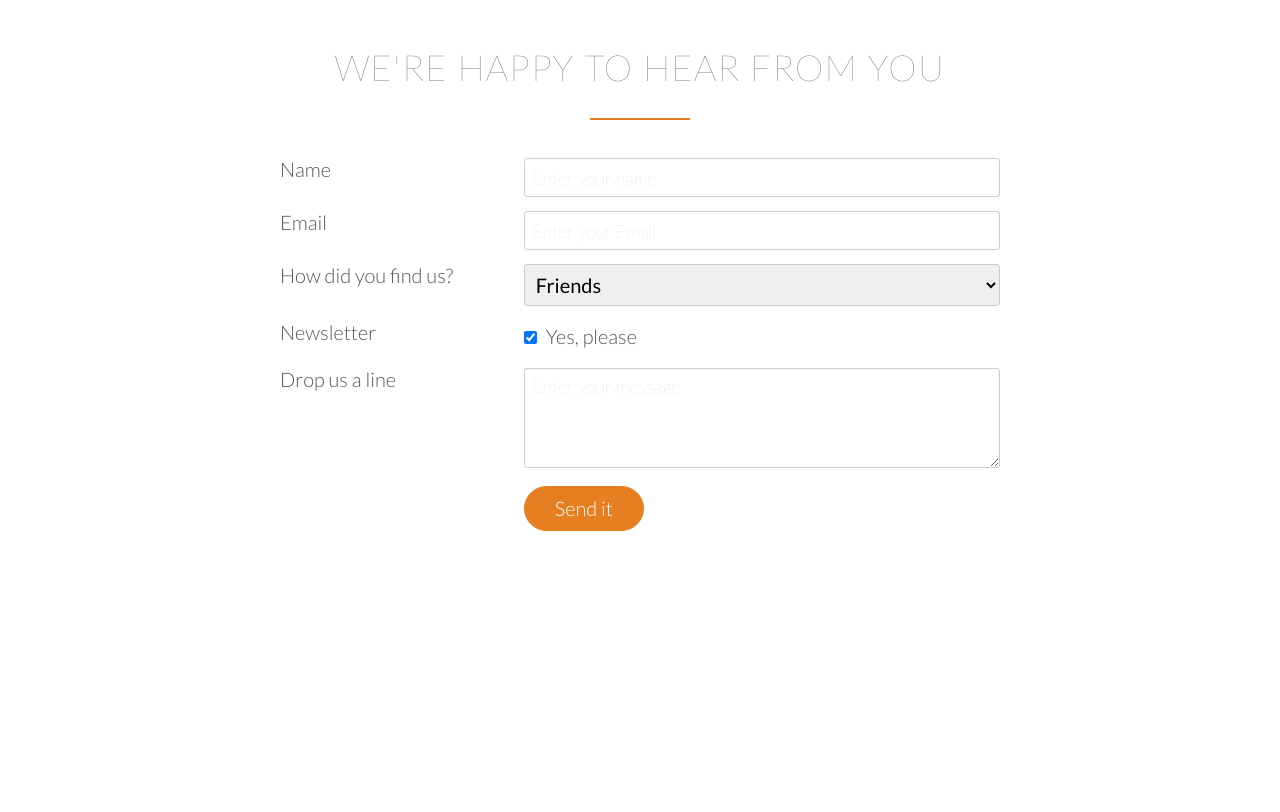
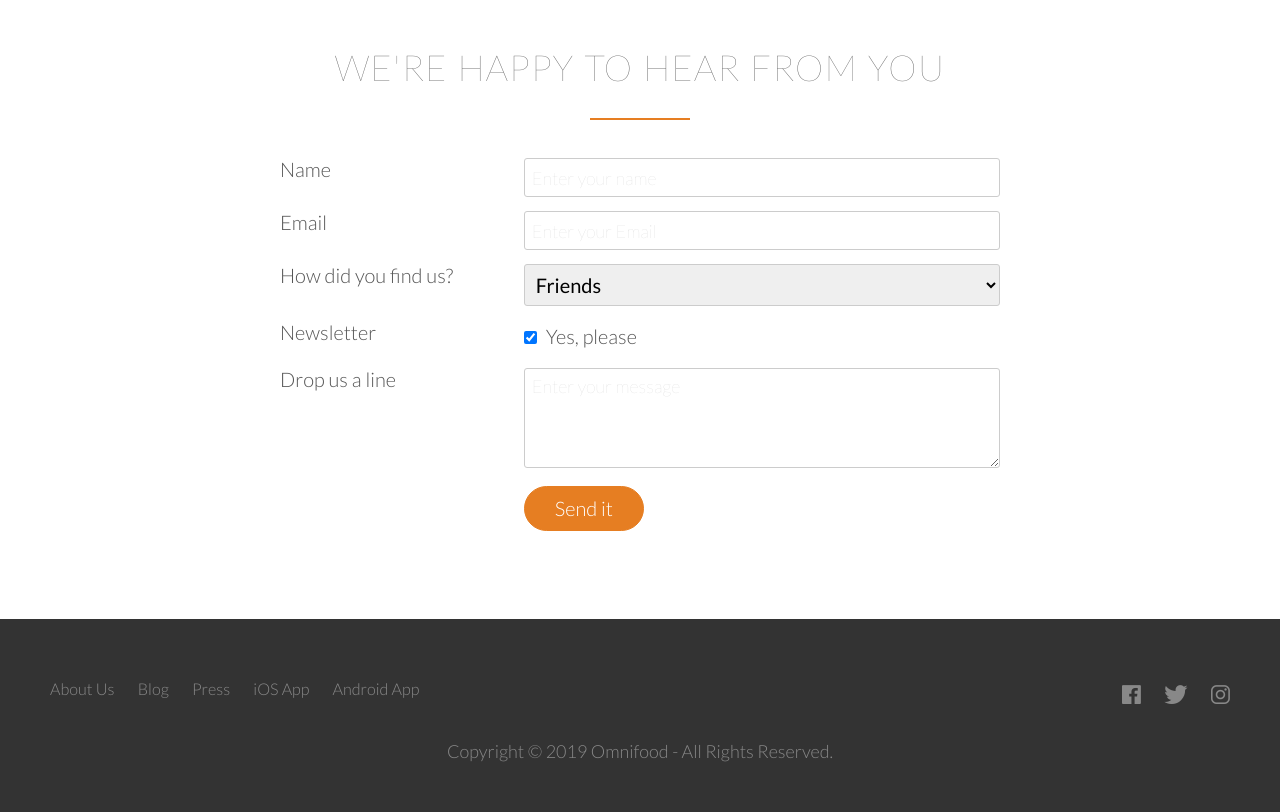
Before and after one commit to chrisencomartian/Omnifood, a plain HTML site: page index.html in a window 1280 px wide. Shown: the part 4653-5465 px from the top of the page. Before the commit the page ends 5272 px from the top, so only its background shows below. Drawn offline with nearby package versions, Linux system fonts and the light colour scheme.

Commit message:
Footer section

```diff
--- a/index.html
+++ b/index.html
@@ -388,5 +388,32 @@
 		</div>
 	</section>
 
+	<footer>
+		<div class="row">
+			<div class="col span-1-of-2">
+				<ul class="footer-nav">
+					<li><a href="#">About Us</a></li>
+					<li><a href="#">Blog</a></li>
+					<li><a href="#">Press</a></li>
+					<li><a href="#">iOS App</a></li>
+					<li><a href="#">Android App</a></li>
+				</ul>
+			</div>
+			<div class="col span-1-of-2">
+				<ul class="social-links">
+					<li><a href="#"><i class="icon ion-logo-facebook"></i></a></li>
+					<li><a href="#"><i class="icon ion-logo-twitter"></i></a></li>
+					<li><a href="#"><i class="icon ion-logo-instagram"></i></a></li>
+				</ul>
+			</div>
+		</div>
+
+		<div class="row">
+			<p>
+				Copyright &copy; 2019 Omnifood - All Rights Reserved.
+			</p>
+		</div>
+	</footer>
+
 </body>
 </html>
--- a/resources/css/main.css
+++ b/resources/css/main.css
@@ -485,6 +485,85 @@ textarea{
 	height: 100px;
 }
 
+
 input[type=checkbox]{
 	margin: 10px 5px 10px 0;
 }
+
+
+/*****************/
+/**    FOOTER   **/
+/*****************/
+
+footer{
+	background-color: #333;
+	padding: 50px;
+	font-size: 90%;
+}
+
+.footer-nav{
+	list-style: none;
+	float: left;
+	font-size: 90%;
+}
+
+.social-links{
+	list-style: none;
+	float: right;
+}
+
+
+.footer-nav li,
+.social-links li{
+	display: inline-block;
+	margin-right: 20px;
+}
+
+.footer-nav li:last-child,
+.social-links li:last-child{
+	margin-right: 0;
+}
+
+.footer-nav li a:link,
+.footer-nav li a:visited,
+.social-links li a:link,
+.social-links li a:visited{
+	text-decoration: none;
+	border:0;
+	color: #888;
+	transition: color 0.2s;
+}
+
+.footer-nav li a:hover,
+.footer-nav li a:active{
+	color: #ddd;
+}
+
+.social-links li a:link,
+.social-links li a:visited{
+	font-size: 140%;
+}
+
+.ion-logo-facebook,
+.ion-logo-twitter,
+.ion-logo-instagram{
+	transition: color 0.2s;
+}
+
+.ion-logo-facebook:hover{
+	color: #3b5998;
+}
+
+.ion-logo-twitter:hover{
+	color: #00aced;
+}
+
+.ion-logo-instagram:hover{
+	color: #517fa4;
+}
+
+footer p{
+	color: #888;
+	text-align: center;
+	margin-top: 20px;
+}
```
